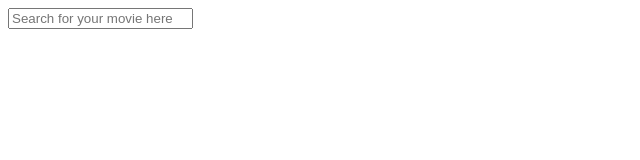
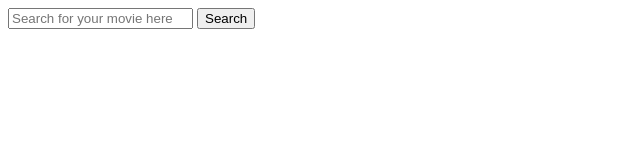
Before and after one commit to Adedipupo/rentmovie, a website: page index.html in a window 1280 px wide. Shown: the whole page, without its empty margins (0-640 px from the left). Drawn offline with Linux system fonts and the light colour scheme.

Commit message:
index.html

```diff
--- a/index.html
+++ b/index.html
@@ -9,6 +9,7 @@
     <div id="containner" class="searchbar">
         <form>
             <input type="text" placeholder="Search for your movie here"/>
+            <button id="sumbitBtn">Search</button>
         </form>
     </div>
 </body>
```
